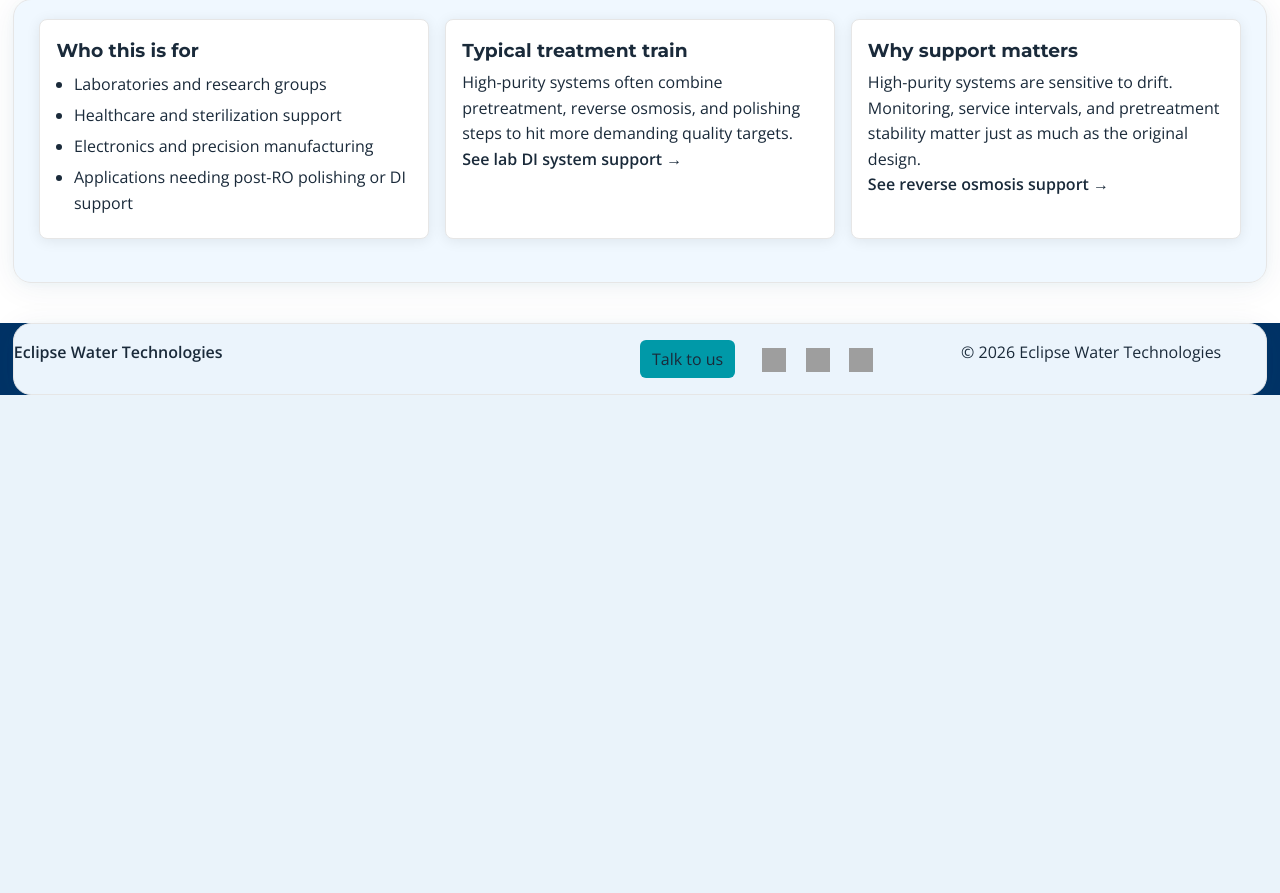
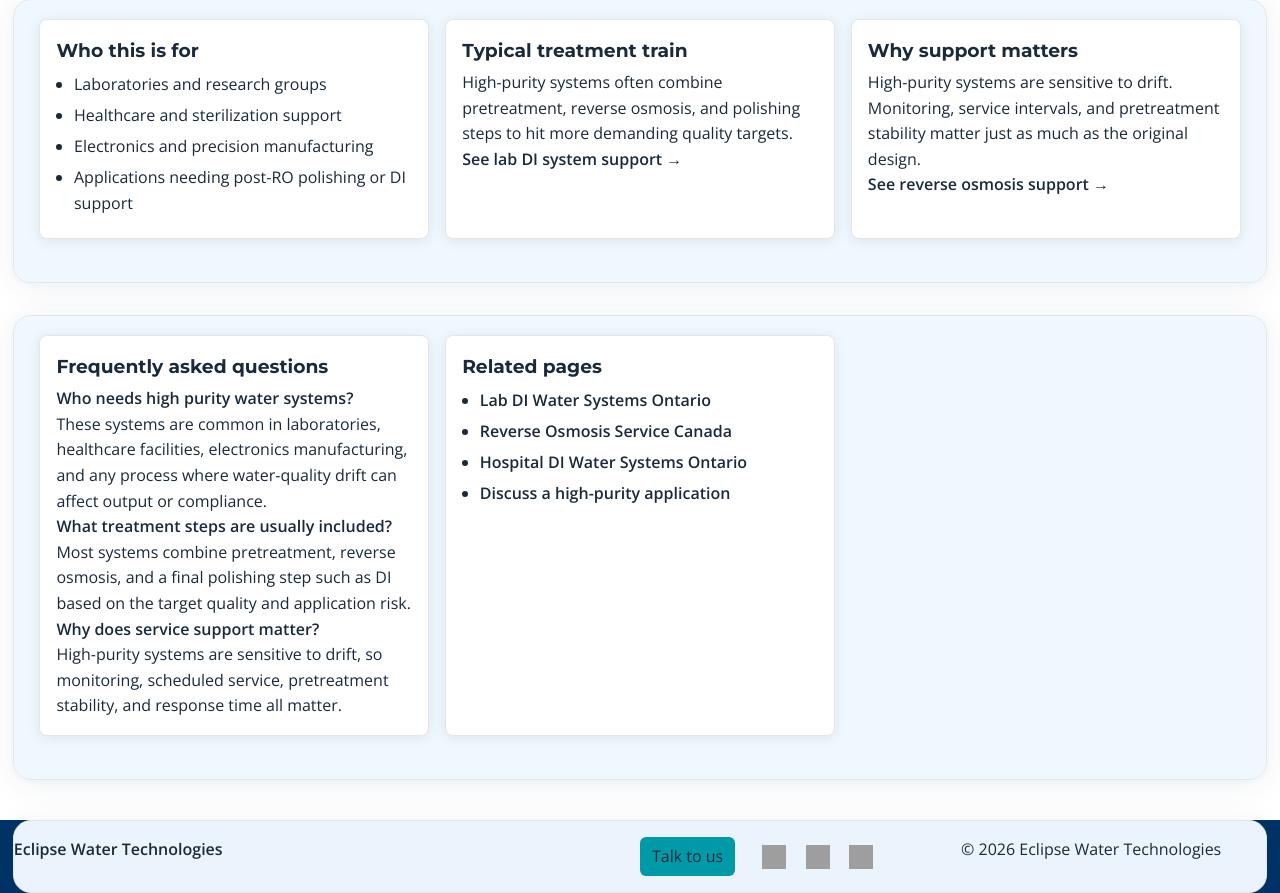
Before and after one commit to Robertja98/Eclipsewebsite, a PHP site: page /high-purity-water-systems-canada.php in a window 1280 px wide. Shown: the part 477-1370 px from the top of the page. Before the commit the page ends 872 px from the top, so only its background shows below. Run offline with PHP 8.4, Linux system fonts and the light colour scheme; grey boxes are pictures that could not be loaded.

Commit message:
Expand schema coverage and support-page SEO

```diff
--- a/high-purity-water-systems-canada.php
+++ b/high-purity-water-systems-canada.php
@@ -20,6 +20,38 @@
   <meta name="twitter:description" content="High purity water systems for Canadian laboratories, healthcare facilities, and process-critical operations." />
   <meta name="twitter:image" content="https://eclipsewatertechnologies.com/Eclipselogo2026.png" />
   <meta name="twitter:site" content="@EclipseWaterTech" />
+  <script type="application/ld+json">
+  {
+    "@context": "https://schema.org",
+    "@type": "FAQPage",
+    "mainEntity": [
+      {
+        "@type": "Question",
+        "name": "Who needs high purity water systems in Canada?",
+        "acceptedAnswer": {
+          "@type": "Answer",
+          "text": "High purity water systems are commonly used by laboratories, healthcare facilities, electronics manufacturers, and other operations where process reliability depends on tighter water quality control."
+        }
+      },
+      {
+        "@type": "Question",
+        "name": "What treatment steps are usually included in a high purity water system?",
+        "acceptedAnswer": {
+          "@type": "Answer",
+          "text": "Many systems combine pretreatment, reverse osmosis, and final polishing such as DI or other high-purity finishing steps, depending on the target water quality and application risk."
+        }
+      },
+      {
+        "@type": "Question",
+        "name": "Why does service support matter for high purity systems?",
+        "acceptedAnswer": {
+          "@type": "Answer",
+          "text": "High purity systems are sensitive to drift, so monitoring, scheduled service, pretreatment stability, and response time are critical to protecting water quality and uptime."
+        }
+      }
+    ]
+  }
+  </script>
   <link rel="stylesheet" href="styles.css" />
   <link href="https://fonts.googleapis.com/css2?family=Montserrat:wght@600;700&family=Open+Sans:wght@400;600&display=swap" rel="stylesheet">
 </head>
@@ -31,6 +63,23 @@
     <article class="card"><h3>Typical treatment train</h3><p>High-purity systems often combine pretreatment, reverse osmosis, and polishing steps to hit more demanding quality targets.</p><a class="link" href="lab-di-water-systems-ontario.php">See lab DI system support →</a></article>
     <article class="card"><h3>Why support matters</h3><p>High-purity systems are sensitive to drift. Monitoring, service intervals, and pretreatment stability matter just as much as the original design.</p><a class="link" href="reverse-osmosis-service-canada.php">See reverse osmosis support →</a></article>
   </section>
+  <section class="container cards">
+    <article class="card">
+      <h3>Frequently asked questions</h3>
+      <p><strong>Who needs high purity water systems?</strong><br>These systems are common in laboratories, healthcare facilities, electronics manufacturing, and any process where water-quality drift can affect output or compliance.</p>
+      <p><strong>What treatment steps are usually included?</strong><br>Most systems combine pretreatment, reverse osmosis, and a final polishing step such as DI based on the target quality and application risk.</p>
+      <p><strong>Why does service support matter?</strong><br>High-purity systems are sensitive to drift, so monitoring, scheduled service, pretreatment stability, and response time all matter.</p>
+    </article>
+    <article class="card">
+      <h3>Related pages</h3>
+      <ul class="bullets">
+        <li><a class="link" href="lab-di-water-systems-ontario.php">Lab DI Water Systems Ontario</a></li>
+        <li><a class="link" href="reverse-osmosis-service-canada.php">Reverse Osmosis Service Canada</a></li>
+        <li><a class="link" href="hospital-di-water-systems-ontario.php">Hospital DI Water Systems Ontario</a></li>
+        <li><a class="link" href="contact.php">Discuss a high-purity application</a></li>
+      </ul>
+    </article>
+  </section>
   <footer class="site-footer"><div class="container footer-grid"><div><strong>Eclipse Water Technologies</strong></div><div style="display: flex; gap: 1.2rem; align-items: center;"><a href="contact.php" class="btn btn-small">Talk to us</a><a href="https://www.linkedin.com/company/eclipse-water-technologies" target="_blank" aria-label="LinkedIn" style="margin-left:0.5rem;"><img src="linkedin-icon.svg" alt="LinkedIn" style="height:24px;width:24px;vertical-align:middle;"></a><a href="https://www.instagram.com/eclipsewatertech" target="_blank" aria-label="Instagram"><img src="instagram-icon.svg" alt="Instagram" style="height:24px;width:24px;vertical-align:middle;"></a><a href="https://www.facebook.com/eclipsewatertech" target="_blank" aria-label="Facebook"><img src="facebook-icon.svg" alt="Facebook" style="height:24px;width:24px;vertical-align:middle;"></a></div><div><p>&copy; 2026 Eclipse Water Technologies</p></div></div></footer>
 </body>
 </html>
--- a/index.php
+++ b/index.php
@@ -6,7 +6,7 @@
   <meta charset="UTF-8" />
   <meta name="viewport" content="width=device-width, initial-scale=1.0" />
   <title>Eclipse Water Technologies | Canadian DI Water Systems, Softeners & Filtration</title>
-  <meta name="description" content="Proudly Canadian provider of deionized water systems, water softeners, and activated carbon filtration for industrial and commercial clients. No U.S. tariffs — stable pricing, dependable supply, and expert service." />
+  <meta name="description" content="Canadian DI water systems, softeners, and filtration for industrial and commercial clients with stable pricing, dependable supply, and expert service." />
   <meta name="keywords" content="Canadian water treatment, deionized water systems, DI tanks, industrial water softeners, activated carbon filtration, high purity water, Eclipse Water Technologies, no tariffs, industrial water solutions Canada" />
   <meta name="author" content="Eclipse Water Technologies" />
   <link rel="canonical" href="https://eclipsewatertechnologies.com/" />
@@ -34,7 +34,7 @@
   <script type="application/ld+json">
   {
     "@context": "https://schema.org",
-    "@type": "WaterTreatment",
+    "@type": ["LocalBusiness", "Organization"],
     "name": "Eclipse Water Technologies",
     "image": "Eclipselogo2026.png",
     "url": "https://eclipsewatertechnologies.com",
--- a/industries.php
+++ b/industries.php
@@ -121,6 +121,7 @@
       <ul class="bullets">
         <li><a class="link" href="hospital-di-water-systems-ontario.php">Hospital DI Water Systems Ontario</a></li>
         <li><a class="link" href="metal-finishing-di-water-systems.php">Metal Finishing DI Water Systems</a></li>
+        <li><a class="link" href="di-water-service-toronto.php">DI Water Service Toronto</a></li>
         <li><a class="link" href="industrial-water-treatment-toronto.php">Industrial Water Treatment Toronto</a></li>
       </ul>
     </article>
```
Also changed, not shown: lab-di-water-systems-ontario.php (+49 -0 lines), services.php (+20 -0 lines).
